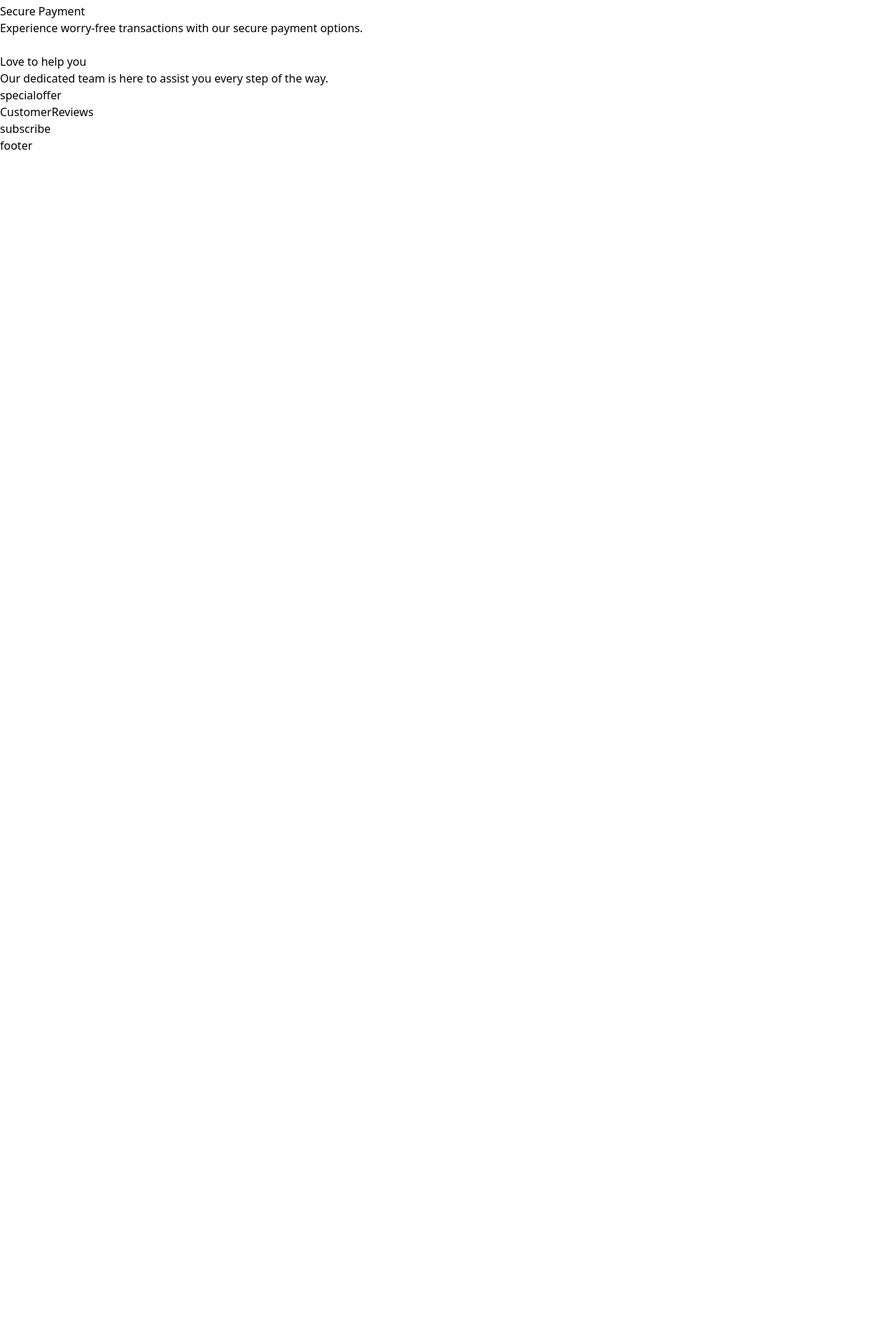
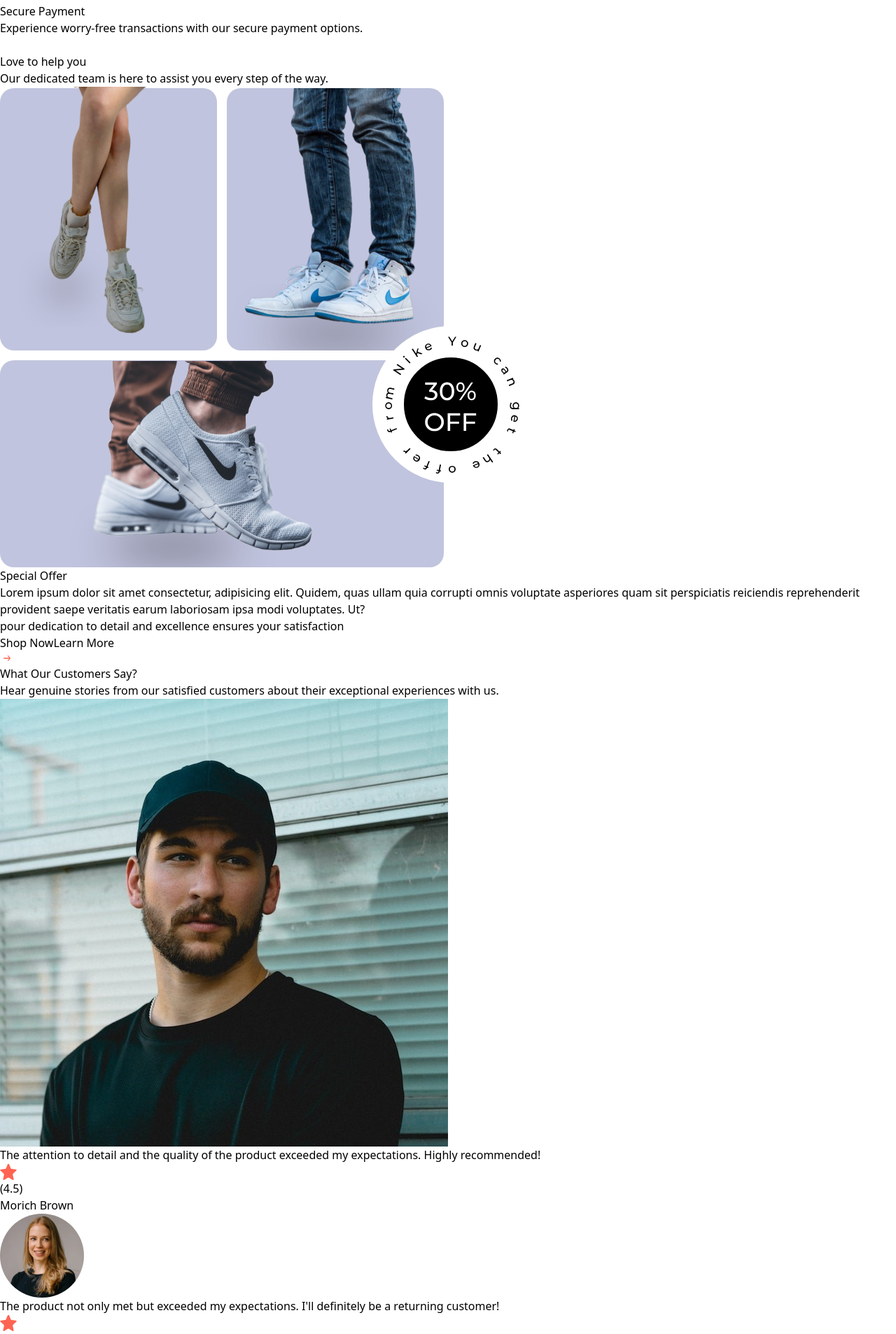
Before and after one commit to Vikashuvi/NIke, a React (Vite) app: page / in a window 1280 px wide. Shown: the part 3580-5487 px from the top of the page at 70% size. Before the commit the page ends 3800 px from the top, so only its background shows below. Built offline with nearby package versions, Linux system fonts and the light colour scheme; a web font is replaced by a local one.

Commit message:
review card added

```diff
--- a/src/App.jsx
+++ b/src/App.jsx
@@ -21,7 +21,7 @@
     <section className="padding">
       <SpecialOffer/>
     </section>
-    <section className="bg-blue-200 padding">
+    <section className="padding">
       <CustomerReviews/>
     </section>
     <section className="padding-x sm:py-32 py-16 w-full">
--- a/src/Components/Button.jsx
+++ b/src/Components/Button.jsx
@@ -1,7 +1,11 @@
 
-const Button = ({label,iconURL}) => {
+const Button = ({label, iconURL, backgroundColor, borderColor, textColor }) => {
   return (
-    <button className="flex justify-center items-center py-4 px-7 font-montserrat gap-2 text-lg leading-none bg-red-500 text-white rounded-full border-red-500">
+    <button className={`flex justify-center items-center py-4 px-7 font-montserrat gap-2 text-lg leading-none
+
+    ${
+      backgroundColor ? `${backgroundColor} ${textColor} ${borderColor}` :
+    "bg-red-500 text-white border-red-500" } rounded-full w-full" `}>
         {label}
         {iconURL && <img src={iconURL} alt="" className="ml-2 rounded-full w-5 h-5"/>}
     </button>
--- /dev/null
+++ b/src/Components/ReviewCard.jsx
@@ -0,0 +1,17 @@
+import { star } from "../assets/icons"
+
+const ReviewCard = ({ imgURL, customerName, rating, feedback }) => {
+  return (
+    <div className="flex justify-center flex-col items-center">
+        <img src={imgURL} alt="Customer" className="rounded-full object-cover w-[120px] h-[120px]"/>
+        <p className="mt-6 max-w-sm text-center gap-2.5">{feedback}</p>
+        <div className="mt-3 flex justify-center items-center gap-2.5">
+            <img src={star} height={24} width={24} className="object-contain mt-0" />
+            <p className="text-xl text-gray-400">({rating})</p>
+        </div>
+        <h3 className="mt-1 text-3xl text-center font-bold">{customerName}</h3>
+    </div>
+  )
+}
+
+export default ReviewCard
--- a/src/sections/CustomerReviews.jsx
+++ b/src/sections/CustomerReviews.jsx
@@ -1,8 +1,21 @@
+import {reviews} from '../Constants'
+import ReviewCard from '../Components/ReviewCard'
 
 
 const CustomerReviews = () => {
   return (
-    <div>CustomerReviews</div>
+    <section className="max-container">
+      <h3 className="text-center text-4xl font-bold">
+        What Our <span className="text-red-500">Customers </span>Say?
+      </h3>
+      <p className="info-text m-auto mt-4 max-w-lg text-center">Hear genuine stories from our satisfied customers about their exceptional experiences with us.</p>
+
+      <div className="mt-24 flex flex-1 justify-evenly items-center max-lg:flex-col gap-14">
+        {reviews.map ((review) => (
+          <ReviewCard key={review.customerName} imgURL={review.imgURL} customerName={review.customerName} rating={review.rating} feedback={review.feedback} />
+        ))}
+      </div>
+    </section>
   )
 }
 
--- a/src/sections/SpecialOffer.jsx
+++ b/src/sections/SpecialOffer.jsx
@@ -1,7 +1,34 @@
+import {offer} from "../assets/images";
+import Button from "../Components/Button"
+import { arrowRight } from "../assets/icons"
+
+
 
 const specialoffer = () => {
   return (
-    <div>specialoffer</div>
+    <section className="flex items-center justify-wrap max-xl:flex-col-reverse gap-10 max-container">
+      <div className="flex-1">
+        <img src={offer} width={773} height={687} className="object-contain w-full"/>
+      </div>
+
+
+      <div className="flex flex-1 flex-col">
+
+        <h2 className="font-palaquin text-4xl capitalize font-bold lg:max-w-lg">
+
+          <span className="text-red-500">Special</span> Offer
+          </h2>
+        <p className="mt-4 lg:max-w-lg info-text">Lorem ipsum dolor sit amet consectetur, adipisicing elit. Quidem, quas ullam quia corrupti omnis voluptate asperiores quam sit perspiciatis reiciendis reprehenderit provident saepe veritatis earum laboriosam ipsa modi voluptates. Ut?</p>
+
+        <p className="mt-6 lg:max-w-lg info-text">pour dedication to detail and excellence ensures your satisfaction</p>
+
+        <div className="mt-11 flex flex-wrap gap-4">
+        <Button label="Shop Now" iconURL={arrowRight} />
+        <Button label="Learn More" backgroundColor="bg-white" textColor="text-gray-400" borderColor="border-gray-500"/>
+        </div>
+      </div>
+
+    </section>
   )
 }
 
```
